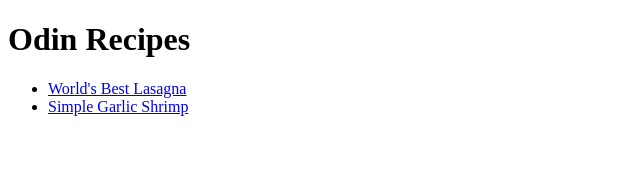
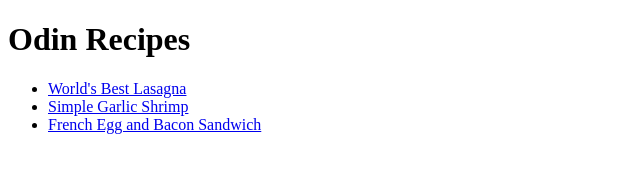
Before and after one commit to TheAlchemist1995/odin-recipes, a plain HTML site: page index.html in a window 1280 px wide. Shown: the whole page, without its empty margins (0-640 px from the left). Drawn offline with Linux system fonts and the light colour scheme.

Commit message:
Commit final project

```diff
--- a/index.html
+++ b/index.html
@@ -10,6 +10,7 @@
     <ul>
       <li><a href="./recipes/lasagna.html" target="_blank" rel="noopener noreferrer">World's Best Lasagna</a></li>
       <li><a href="./recipes/garlicshrimp.html" target="_blank" rel="noopener noreferrer">Simple Garlic Shrimp</a></li>
+      <li><a href="./recipes/frencheggbacon.html" target="_blank" rel="noopener noreferrer">French Egg and Bacon Sandwich</a></li>
     </ul>
   </body>
 
```
Also changed, not shown: recipes/lasagna.html (+1 -2 lines), images/baconandegg.jpeg (added), recipes/garlicshrimp.html (line endings or trailing spaces), 1 other file.
